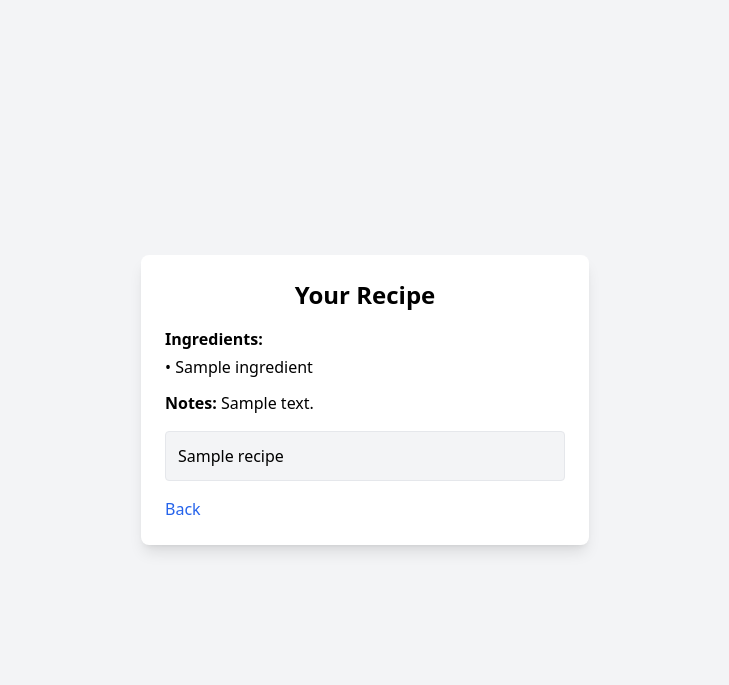
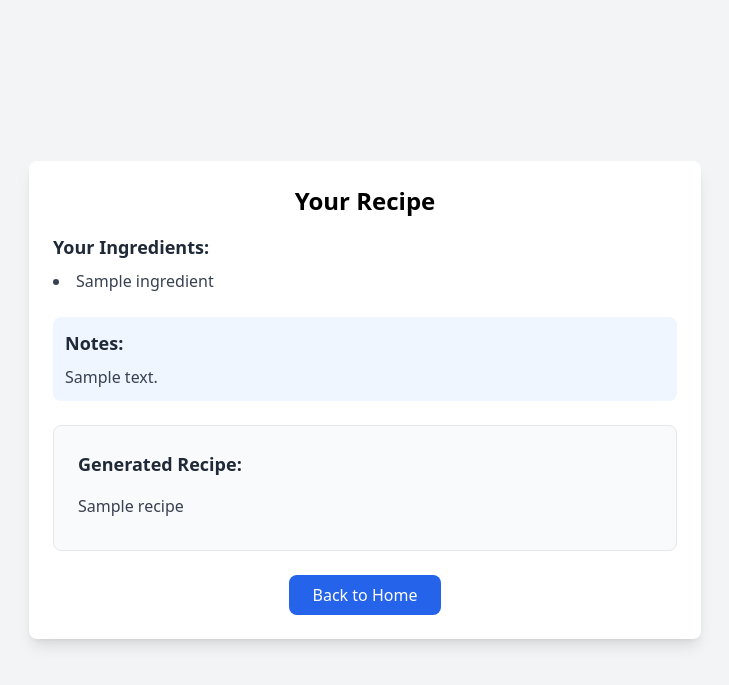
Before and after one commit to mlumbera/tp_hackathon, a Flask app: template flask_app/templates/recipe.html in a window 1280 px wide. Shown: the top 685 px of the page, without its empty margins (275-1004 px from the left). Run offline with Flask 3, Linux system fonts and the light colour scheme; the template is opened without the code that fills it: most values are stand-ins (such as "Sample title", 1, 10 or a date in 2020); some libraries are stand-ins or nearby versions.

Commit message:
connected LLM calls and fixed formatting

```diff
--- a/flask_app/app.py
+++ b/flask_app/app.py
@@ -1,4 +1,10 @@
 from flask import Flask, render_template, request
+import sys
+import os
+
+# Add the chatbot_utils directory to the path so we can import from it
+sys.path.append(os.path.join(os.path.dirname(__file__), '..', 'chatbot_utils'))
+from chatgpt import ask_llm
 
 app = Flask(__name__)
 
@@ -12,9 +18,18 @@ def recipe():
     notes = request.form.get('notes', '')
     ingredients = [i.strip() for i in ingredient_str.split(',') if i.strip()]
 
-    # Normally you would now call your LLM/helper to generate the recipe from ingredients+notes!
-    # Here, just render a simple result page.
-    return render_template('recipe.html', ingredients=ingredients, notes=notes, recipe="(Placeholder recipe here!)")
+    # Generate recipe using LLM
+    if ingredients:
+        prompt = f"Suggest a local Indiana-inspired recipe using {', '.join(ingredients)}"
+        if notes:
+            prompt += f", with the following notes: {notes}"
+        prompt += ". Provide ingredients and simple, numbered steps."
+
+        recipe = ask_llm(prompt)
+    else:
+        recipe = "Please provide some ingredients to generate a recipe."
+
+    return render_template('recipe.html', ingredients=ingredients, notes=notes, recipe=recipe)
 
 if __name__ == '__main__':
     app.run(debug=True, port=8080)
--- a/flask_app/templates/recipe.html
+++ b/flask_app/templates/recipe.html
@@ -7,23 +7,52 @@
   <script src="https://cdn.tailwindcss.com"></script>
 </head>
 <body class="bg-gray-100 flex flex-col items-center justify-center min-h-screen">
-  <div class="bg-white rounded-lg shadow-lg p-6 w-full max-w-md">
+  <div class="bg-white rounded-lg shadow-lg p-6 w-full max-w-2xl">
     <h2 class="text-2xl font-bold mb-4 text-center">Your Recipe</h2>
-    <h3 class="font-semibold mt-2 mb-1">Ingredients:</h3>
-    <ul class="mb-3">
-      {% for i in ingredients %}
-        <li>• {{i}}</li>
-      {% endfor %}
-    </ul>
-    {% if notes %}
-      <div class="mb-4">
-        <b>Notes:</b> {{notes}}
+
+    {% if ingredients %}
+      <div class="mb-6">
+        <h3 class="font-semibold text-lg mb-2 text-gray-800">Your Ingredients:</h3>
+        <ul class="list-disc list-inside space-y-1">
+          {% for i in ingredients %}
+            <li class="text-gray-700">{{i}}</li>
+          {% endfor %}
+        </ul>
       </div>
     {% endif %}
-    <div class="bg-gray-100 border rounded p-3 mt-2">
-      {{ recipe }}
+
+    {% if notes %}
+      <div class="mb-6 p-3 bg-blue-50 rounded-lg">
+        <h3 class="font-semibold text-lg mb-2 text-gray-800">Notes:</h3>
+        <p class="text-gray-700">{{notes}}</p>
+      </div>
+    {% endif %}
+
+    <div class="bg-gray-50 border rounded-lg p-6">
+      <h3 class="font-semibold text-lg mb-4 text-gray-800">Generated Recipe:</h3>
+      <div class="prose prose-sm max-w-none">
+        {% set recipe_lines = recipe.split('\n') %}
+        {% for line in recipe_lines %}
+          {% if line.strip() %}
+            {% if line.startswith('**') and line.endswith('**') %}
+              <h4 class="text-xl font-bold text-gray-900 mb-3">{{ line[2:-2] }}</h4>
+            {% elif line.startswith('**') %}
+              <h5 class="text-lg font-semibold text-gray-800 mb-2">{{ line[2:] }}</h5>
+            {% elif line.strip().startswith(('1.', '2.', '3.', '4.', '5.', '6.', '7.', '8.', '9.')) %}
+              <p class="mb-2 text-gray-700">{{ line }}</p>
+            {% else %}
+              <p class="mb-2 text-gray-700">{{ line }}</p>
+            {% endif %}
+          {% else %}
+            <br>
+          {% endif %}
+        {% endfor %}
+      </div>
     </div>
-    <a href="/" class="mt-4 inline-block text-blue-600 hover:underline">Back</a>
+
+    <div class="mt-6 text-center">
+      <a href="/" class="inline-block bg-blue-600 text-white px-6 py-2 rounded-lg hover:bg-blue-700 transition-colors">Back to Home</a>
+    </div>
   </div>
 </body>
 </html>
```
Also changed, not shown: chatbot_utils/chatgpt.py (renamed from chatgpt.py, +14 -13 lines), chatbot_utils/screen_reader.py (renamed from screen_reader.py, +1 -11 lines), chatbot_utils/requirements.txt (renamed from requirements.txt), chatbot_utils/voice_input.py (renamed from voice_input.py).
